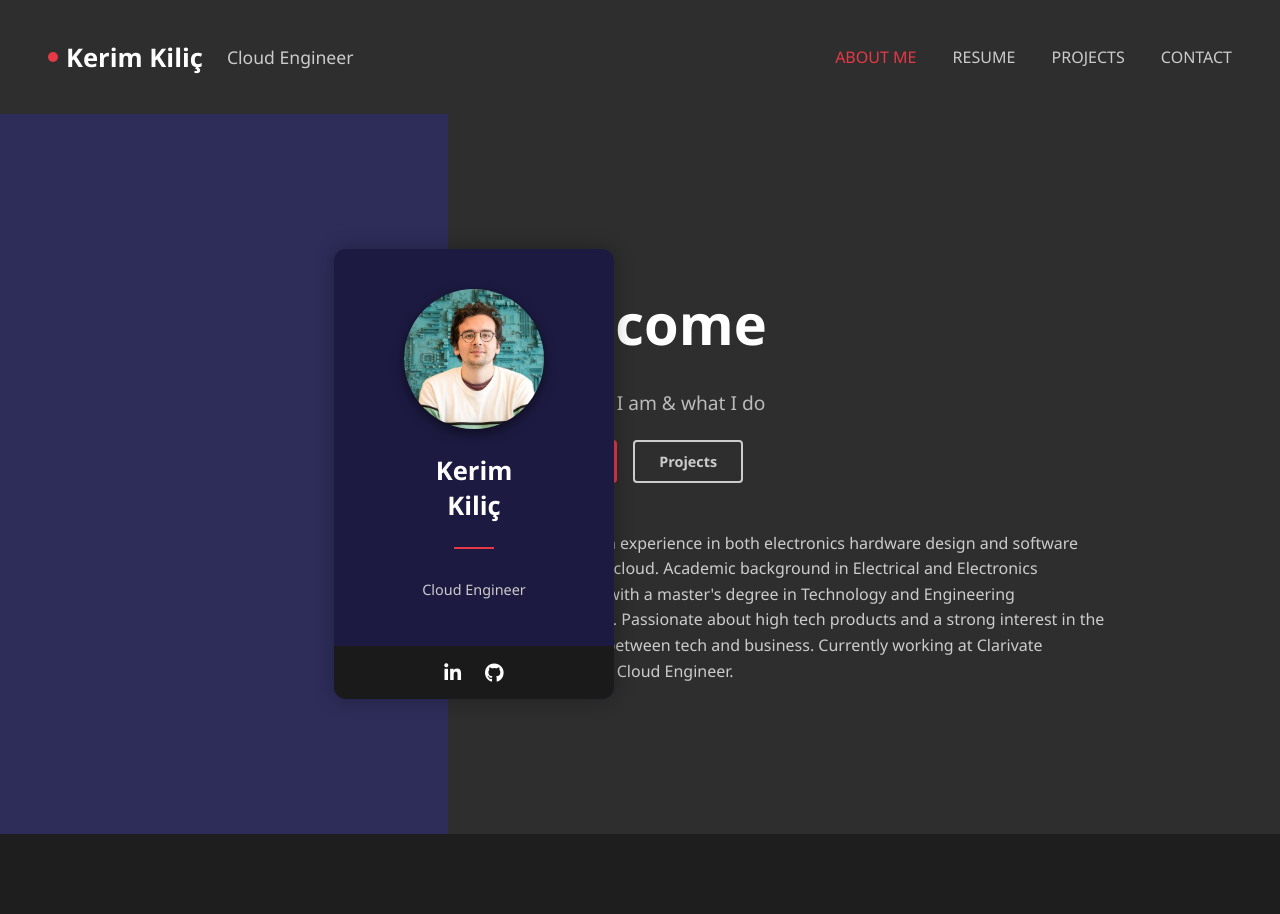
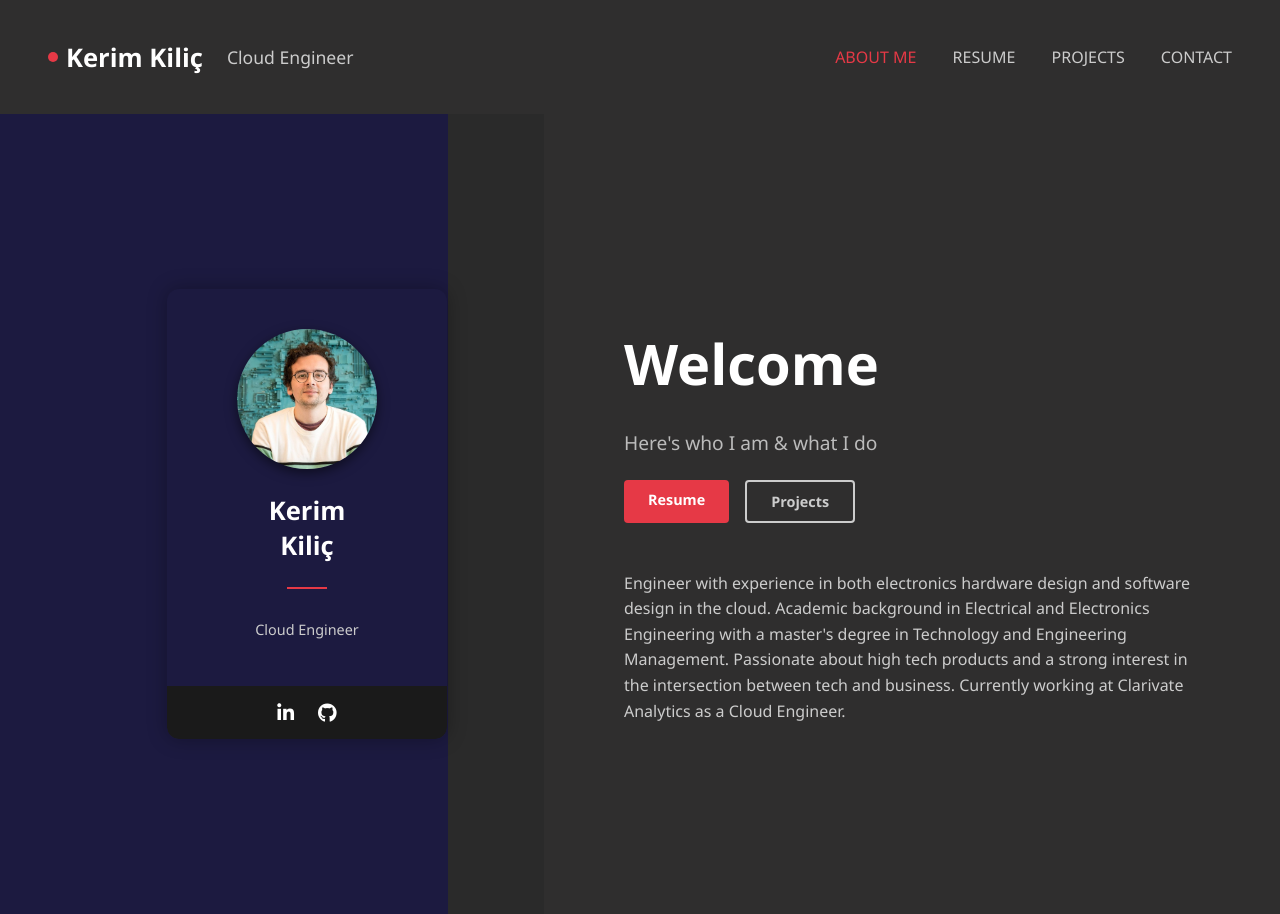
Before and after one commit to kerim-kilic/kerim-kilic.github.io, a plain HTML site: page index.html in a window 1280 px wide. Before the commit the page ends 834 px from the top, so only its background shows below. Drawn offline with Linux system fonts and the light colour scheme.

Commit message:
Ensure card does not go on top of text.

```diff
--- a/styles.css
+++ b/styles.css
@@ -11,8 +11,9 @@ body {
   }
 
   .left {
-    background-color: #2e2d5a;
-    flex: 1;
+    flex: 0 0 35%;
+    position: relative;
+    overflow: visible;
     display: flex;
     justify-content: center;
     align-items: center;
@@ -31,8 +32,8 @@ body {
     align-items: center;
     position: relative;
     overflow: hidden;
-    transform: translateX(250px); /* Adjust this value as needed */
-    z-index: 1; /* Ensures it sits above the background */
+    margin-right: -70px; /* Overlap into the right section */
+    z-index: 1;
   }
 
   .social-bar {
@@ -108,12 +109,12 @@ body {
   }
 
   .right {
-    flex: 2;
-    padding: 4rem;
-    background-color: #2f2e2e;
+    flex: 1;
+    padding: 4rem 5rem 4rem 5rem; /* top-right-bottom-left */
     display: flex;
     flex-direction: column;
     justify-content: center;
+    background-color: #2f2e2e; /* or remove if you rely solely on the gradient */
   }
 
   .right h1 {
@@ -228,6 +229,12 @@ body {
   /* Background split */
   .container {
     display: flex;
-    min-height: calc(100vh - 80px); /* subtract navbar height */
-    background: linear-gradient(to right, #1c1a40 0%, #1c1a40 50%, #2a2a2a 50%, #2a2a2a 100%);
+    min-height: 100vh;
+    background: linear-gradient(
+      to right,
+      #1c1a40 0%,
+      #1c1a40 35%,
+      #2a2a2a 35%,
+      #2a2a2a 100%
+    );
   }
```
